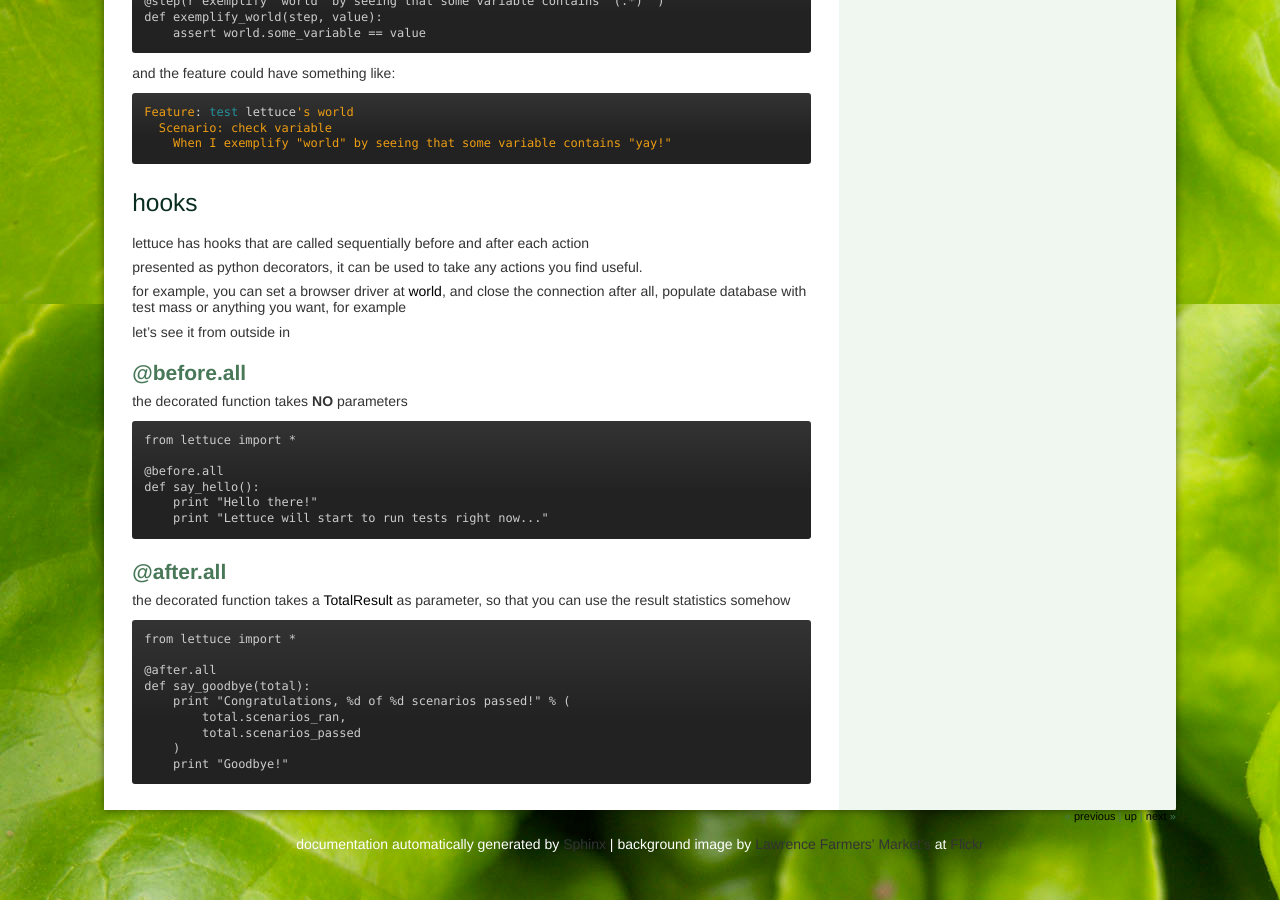
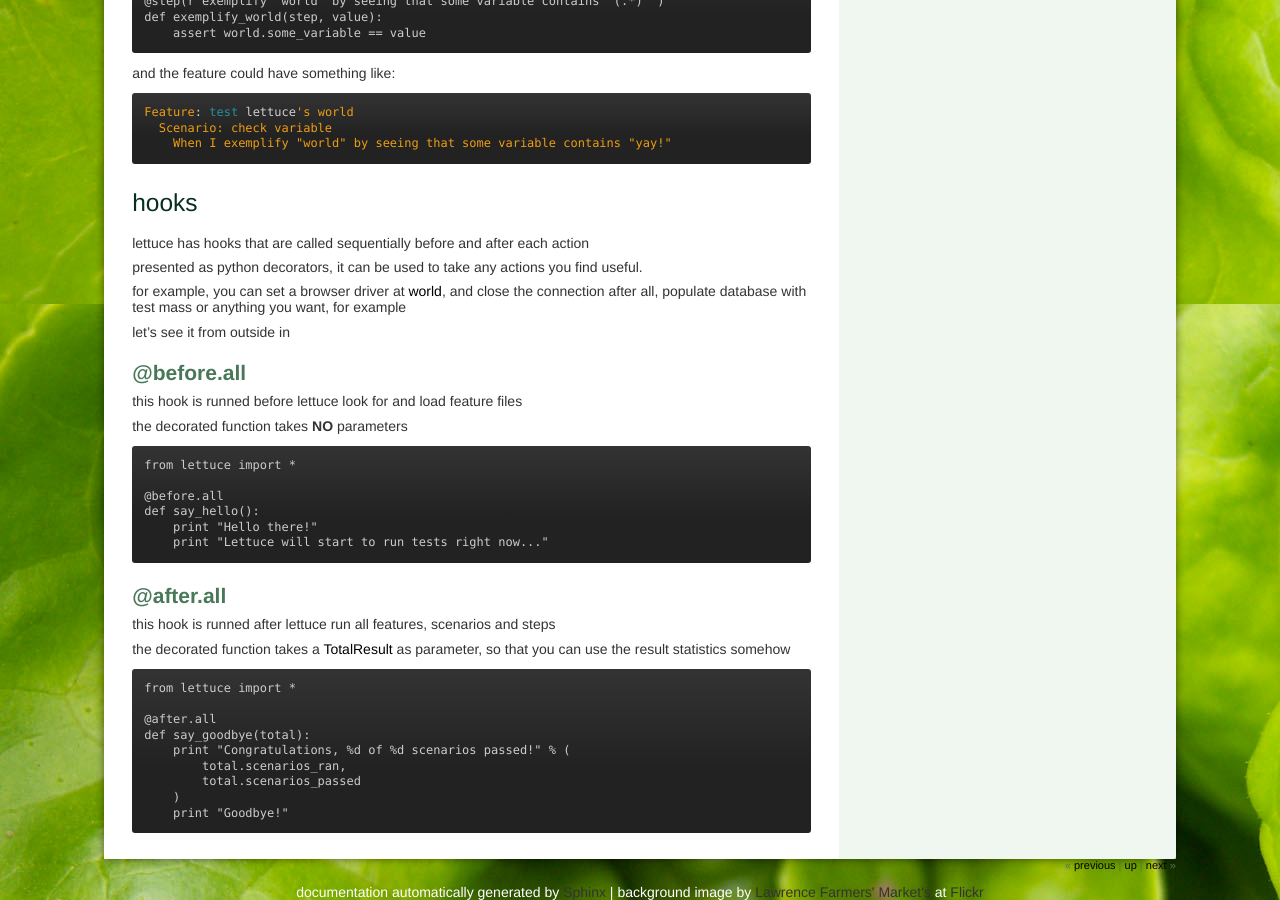
Before and after one commit to gabrielfalcao/lettuce, a Sphinx documentation site: the page built from docs/reference/terrain.rst, in a window 1280 px wide and 900 px high, scrolled down 1046 px. Built offline with Sphinx 7.4.7, drawn with Linux system fonts in a browser that asks for light colours.

Commit message:
improving docs of last commit

```diff
--- a/docs/reference/terrain.rst
+++ b/docs/reference/terrain.rst
@@ -111,6 +111,8 @@ let's see it from outside in
 @before.all
 ^^^^^^^^^^^
 
+this hook is runned before lettuce look for and load feature files
+
 the decorated function takes **NO** parameters
 
 .. highlight:: python
@@ -126,6 +128,9 @@ the decorated function takes **NO** parameters
 
 @after.all
 ^^^^^^^^^^
+
+this hook is runned after lettuce run all features, scenarios and
+steps
 
 the decorated function takes a :ref:`total-result` as parameter, so
 that you can use the result statistics somehow
```
